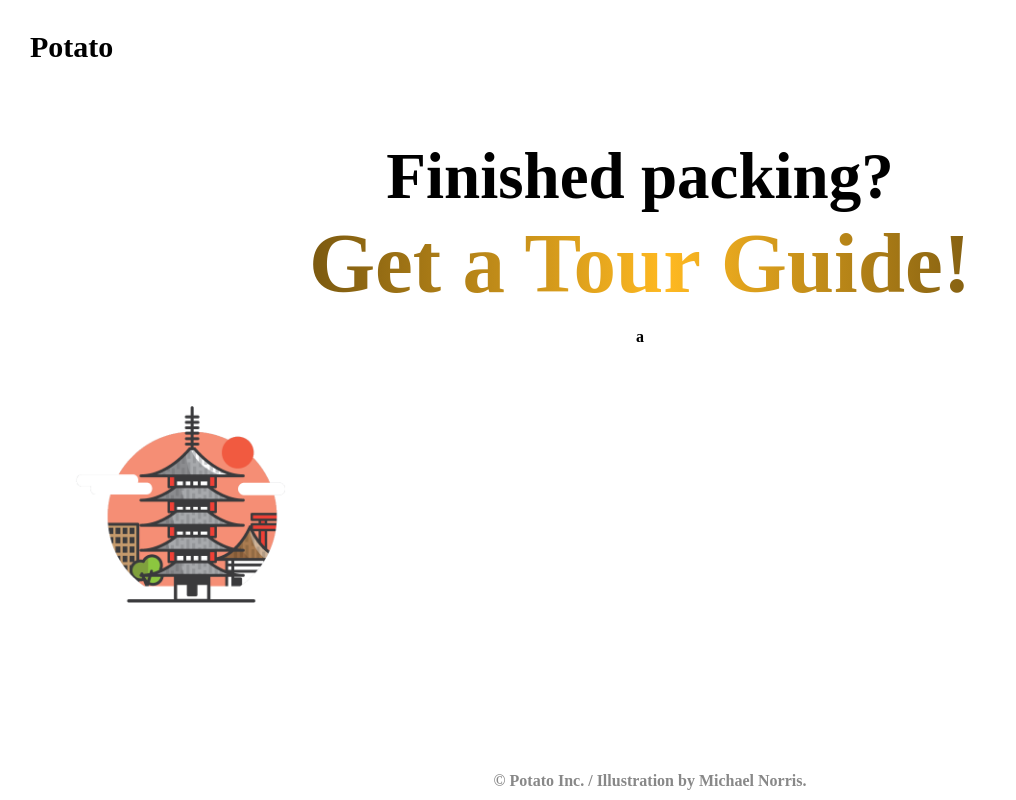
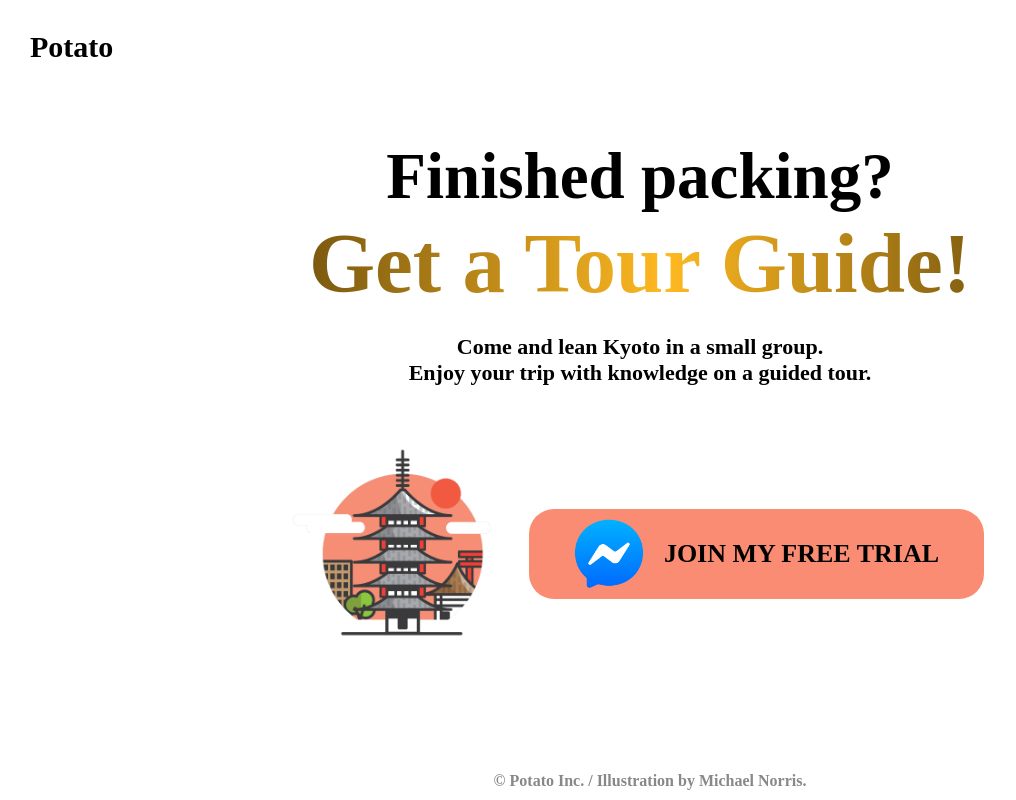
Before and after one commit to SotaMakino/Everyone-loves-movies, a React (Create React App) app: page / in a window 1280 px wide. Shown: the whole page, without its empty margins (0-1016 px from the left). Built offline with nearby package versions, Linux system fonts and the light colour scheme; a web font is replaced by a local one.

Commit message:
add invitation

```diff
--- a/src/components/FirstView.tsx
+++ b/src/components/FirstView.tsx
@@ -1,8 +1,8 @@
 import React from 'react';
 import styled, { keyframes } from 'styled-components';
 import Header from './Header';
-import KyotoImage from '../assets/kyoto.png';
 import Footer from './Footer';
+import Invitation from './Invitation';
 
 const FirstView = () => {
   return (
@@ -11,9 +11,13 @@ const FirstView = () => {
       <MessageWrapper>
         <Message>Finished packing?</Message>
         <AnimatedMessage>Get a Tour Guide!</AnimatedMessage>
-        <Description>a</Description>
+        <Description>
+          Come and lean Kyoto in a small group.
+          <tr />
+          Enjoy your trip with knowledge on a guided tour.
+        </Description>
       </MessageWrapper>
-      <Image src={KyotoImage} alt="" />
+      <Invitation />
       <Footer />
     </Wrapper>
   );
@@ -23,6 +27,7 @@ const Wrapper = styled.div`
   width: 100vw;
   height: 100vh;
   overflow: hidden;
+  background-color: #fff;
 `;
 const MessageWrapper = styled.div`
   text-align: center;
@@ -58,9 +63,8 @@ const AnimatedMessage = styled.p`
 
   animation: ${Shine} 4s linear infinite;
 `;
-const Description = styled.p``;
-const Image = styled.img`
-  width: 30%;
+const Description = styled.p`
+  font-size: 22px;
 `;
 
 export default FirstView;
--- /dev/null
+++ b/src/components/Invitation.tsx
@@ -0,0 +1,52 @@
+import React from 'react';
+import styled from 'styled-components';
+
+import KyotoImage from '../assets/kyoto.png';
+import MessengerIcon from '../assets/Messenger_Logo_Color_RGB.png';
+
+const Invitation = () => {
+  return (
+    <InvitationWrapper>
+      <Image src={KyotoImage} alt="" />
+      <ButtonWrapper href="http://m.me/sota.makino">
+        <IconImage src={MessengerIcon} alt="" />
+        <ButtonTitle>JOIN MY FREE TRIAL</ButtonTitle>
+      </ButtonWrapper>
+    </InvitationWrapper>
+  );
+};
+
+const InvitationWrapper = styled.div`
+  display: flex;
+  justify-content: center;
+  align-items: center;
+  margin-right: 70px;
+`;
+const ButtonWrapper = styled.a`
+  display: inline-block;
+  border-radius: 25px;
+  margin: 20px 5px 0;
+  padding: 10px 45px 0px;
+  height: 80px;
+  color: #000;
+  background-color: #fa8c73;
+  text-decoration: none;
+`;
+const IconImage = styled.img`
+  width: 70px;
+  vertical-align: middle;
+  padding-right: 20px;
+`;
+const ButtonTitle = styled.span`
+  font-size: 26px;
+  font-weight: 900;
+  vertical-align: middle;
+`;
+const Image = styled.img`
+  width: 30%;
+  margin-right: -60px;
+  user-select: none;
+  -webkit-user-drag: none;
+`;
+
+export default Invitation;
```
Also changed, not shown: src/assets/Messenger_Logo_Color_RGB.png (added).
